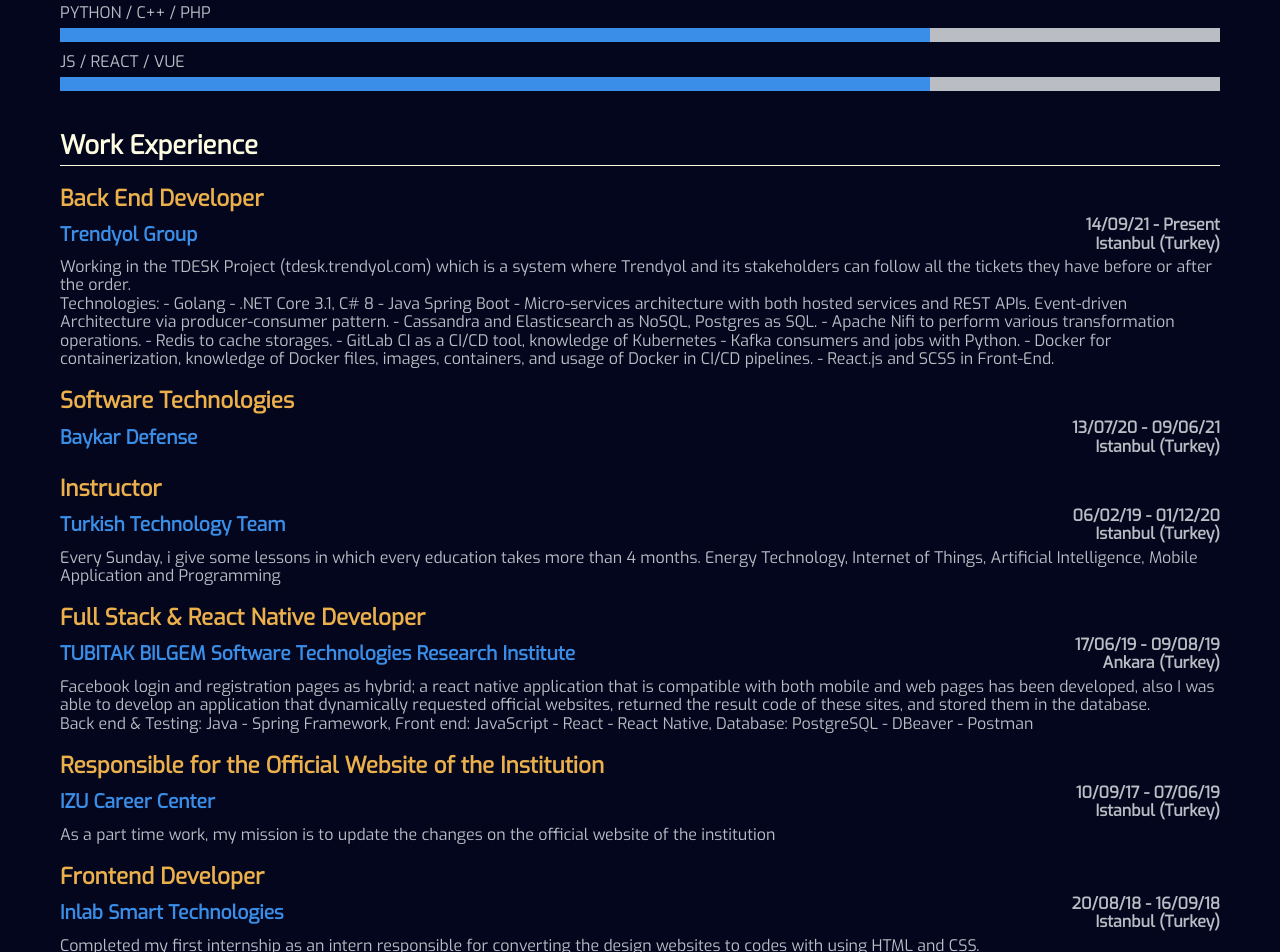
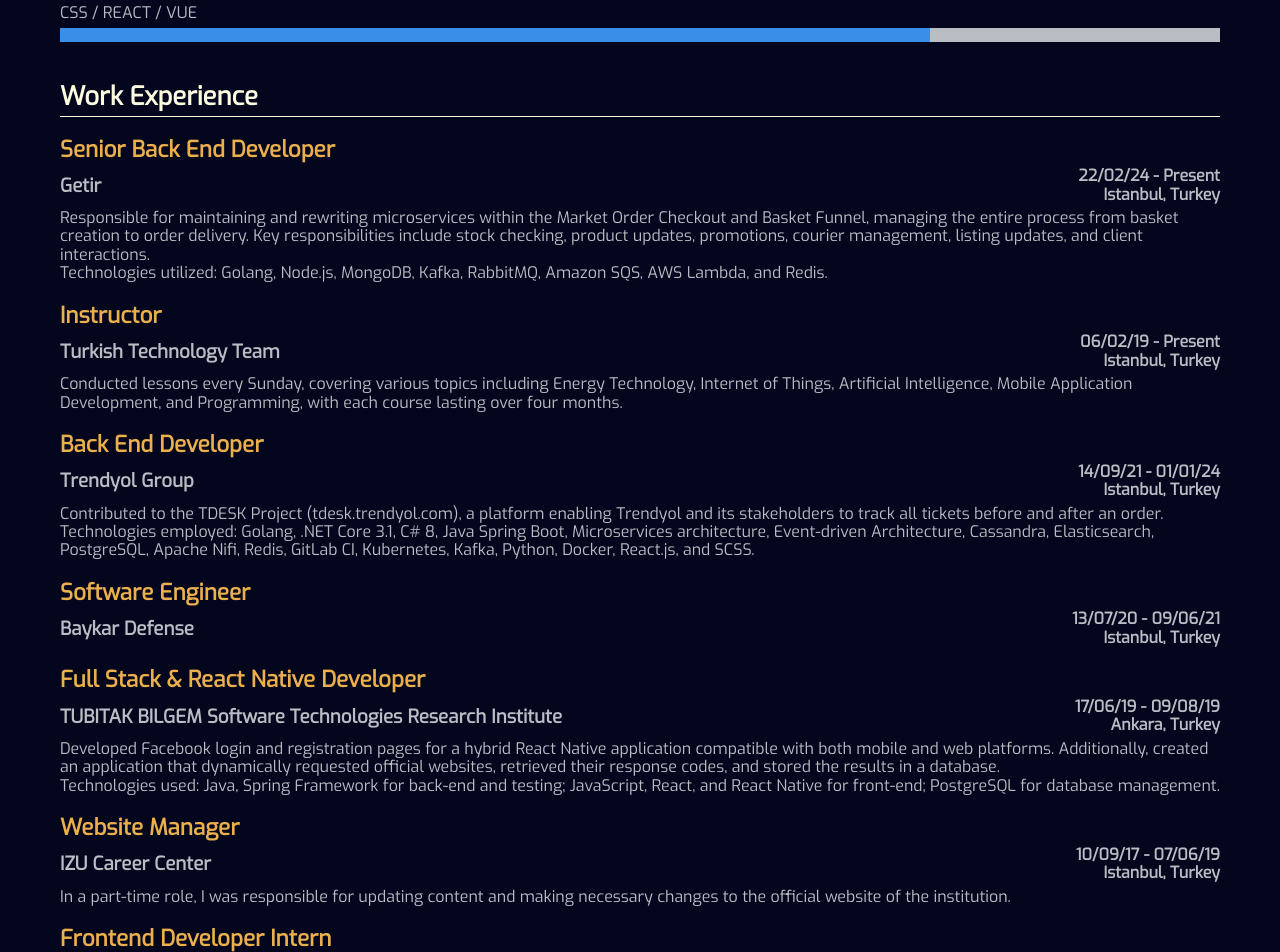
Before and after one commit to mustafaberat/personal-website-1, a Next.js app: page /resume in a window 1280 px wide. Shown: the part 400-1352 px from the top of the page. Built offline with nearby package versions, Linux system fonts and the light colour scheme.

Commit message:
update resume

```diff
--- a/components/resumeComps/Technologies.js
+++ b/components/resumeComps/Technologies.js
@@ -1,4 +1,23 @@
 import React from "react";
+
+const technologiesData = [
+  {
+    name: "Golang / C# / NodeJs / Java / Python",
+    levelClass: "technologies-lvl-in100",
+  },
+  {
+    name: "Elastic / Cassandra / MongoDB / PostgreSQL",
+    levelClass: "technologies-lvl-in100",
+  },
+  {
+    name: "Kafka / RabbitMQ / K8S",
+    levelClass: "technologies-lvl-in90",
+  },
+  {
+    name: "CSS / React / Vue",
+    levelClass: "technologies-lvl-in75",
+  },
+];
 
 const Technologies = () => {
   return (
@@ -6,37 +25,14 @@
       <h1 className="name-surname">Resume</h1>
       <div className="technologies-container">
         <h1 className="technologies-title">Technologies</h1>
-
-        <div className="technologies-point">Java / C# / Golang</div>
-
-        <div className="technologies-lvl">
-          <div className="technologies-lvl-in100"></div>
-        </div>
-
-        <div className="technologies-point">
-          Elastic / Cassandra / PostgreSQL
-        </div>
-
-        <div className="technologies-lvl">
-          <div className="technologies-lvl-in100"></div>
-        </div>
-
-        <div className="technologies-point">Nifi / Kafka / K8S</div>
-
-        <div className="technologies-lvl">
-          <div className="technologies-lvl-in80"></div>
-        </div>
-
-        <div className="technologies-point">Python / C++ / PHP</div>
-
-        <div className="technologies-lvl">
-          <div className="technologies-lvl-in75"></div>
-        </div>
-
-        <div className="technologies-point">JS / React / Vue</div>
-        <div className="technologies-lvl">
-          <div className="technologies-lvl-in75"></div>
-        </div>
+        {technologiesData.map((tech, index) => (
+          <div key={index}>
+            <div className="technologies-point">{tech.name}</div>
+            <div className="technologies-lvl">
+              <div className={tech.levelClass}></div>
+            </div>
+          </div>
+        ))}
       </div>
     </div>
   );
--- a/components/resumeComps/WorkExperience.js
+++ b/components/resumeComps/WorkExperience.js
@@ -1,4 +1,71 @@
 import React from "react";
+
+const workExperiences = [
+  {
+    title: "Senior Back End Developer",
+    company: "Getir",
+    date: "22/02/24 - Present",
+    location: "Istanbul, Turkey",
+    details: [
+      "Responsible for maintaining and rewriting microservices within the Market Order Checkout and Basket Funnel, managing the entire process from basket creation to order delivery. Key responsibilities include stock checking, product updates, promotions, courier management, listing updates, and client interactions.",
+      "Technologies utilized: Golang, Node.js, MongoDB, Kafka, RabbitMQ, Amazon SQS, AWS Lambda, and Redis.",
+    ],
+  },
+  {
+    title: "Instructor",
+    company: "Turkish Technology Team",
+    date: "06/02/19 - Present",
+    location: "Istanbul, Turkey",
+    details: [
+      "Conducted lessons every Sunday, covering various topics including Energy Technology, Internet of Things, Artificial Intelligence, Mobile Application Development, and Programming, with each course lasting over four months.",
+    ],
+  },
+  {
+    title: "Back End Developer",
+    company: "Trendyol Group",
+    date: "14/09/21 - 01/01/24",
+    location: "Istanbul, Turkey",
+    details: [
+      "Contributed to the TDESK Project (tdesk.trendyol.com), a platform enabling Trendyol and its stakeholders to track all tickets before and after an order.",
+      "Technologies employed: Golang, .NET Core 3.1, C# 8, Java Spring Boot, Microservices architecture, Event-driven Architecture, Cassandra, Elasticsearch, PostgreSQL, Apache Nifi, Redis, GitLab CI, Kubernetes, Kafka, Python, Docker, React.js, and SCSS.",
+    ],
+  },
+  {
+    title: "Software Engineer",
+    company: "Baykar Defense",
+    date: "13/07/20 - 09/06/21",
+    location: "Istanbul, Turkey",
+    details: [],
+  },
+  {
+    title: "Full Stack & React Native Developer",
+    company: "TUBITAK BILGEM Software Technologies Research Institute",
+    date: "17/06/19 - 09/08/19",
+    location: "Ankara, Turkey",
+    details: [
+      "Developed Facebook login and registration pages for a hybrid React Native application compatible with both mobile and web platforms. Additionally, created an application that dynamically requested official websites, retrieved their response codes, and stored the results in a database.",
+      "Technologies used: Java, Spring Framework for back-end and testing; JavaScript, React, and React Native for front-end; PostgreSQL for database management.",
+    ],
+  },
+  {
+    title: "Website Manager",
+    company: "IZU Career Center",
+    date: "10/09/17 - 07/06/19",
+    location: "Istanbul, Turkey",
+    details: [
+      "In a part-time role, I was responsible for updating content and making necessary changes to the official website of the institution.",
+    ],
+  },
+  {
+    title: "Frontend Developer Intern",
+    company: "Inlab Smart Technologies",
+    date: "20/08/18 - 16/09/18",
+    location: "Istanbul, Turkey",
+    details: [
+      "Completed my first internship, where I was tasked with converting design mockups into functional web pages using HTML and CSS.",
+    ],
+  },
+];
 
 const WorkExperience = () => {
   return (
@@ -7,117 +74,23 @@
         <h1 className="workexperience-title">Work Experience</h1>
       </section>
 
-      <section className="workexperience-container">
-        <h3 className="work-title">Back End Developer</h3>
-        <div className="work-subtitles">
-          <h3 className="work-companay">Trendyol Group</h3>
-          <div className="work-dateandlocation">
-            <h3 className="work-date">14/09/21 - Present</h3>
-            <h3 className="work-location">Istanbul (Turkey)</h3>
+      {workExperiences.map((experience, index) => (
+        <section className="workexperience-container" key={index}>
+          <h3 className="work-title">{experience.title}</h3>
+          <div className="work-subtitles">
+            <h3 className="work-company">{experience.company}</h3>
+            <div className="work-dateandlocation">
+              <h3 className="work-date">{experience.date}</h3>
+              <h3 className="work-location">{experience.location}</h3>
+            </div>
           </div>
-        </div>
-        <p className="work-details">
-          Working in the TDESK Project (tdesk.trendyol.com) which is a system
-          where Trendyol and its stakeholders can follow all the tickets they
-          have before or after the order.
-        </p>
-        <p className="work-details">
-          Technologies: - Golang - .NET Core 3.1, C# 8 - Java Spring Boot -
-          Micro-services architecture with both hosted services and REST APIs.
-          Event-driven Architecture via producer-consumer pattern. - Cassandra
-          and Elasticsearch as NoSQL, Postgres as SQL. - Apache Nifi to perform
-          various transformation operations. - Redis to cache storages. - GitLab
-          CI as a CI/CD tool, knowledge of Kubernetes - Kafka consumers and jobs
-          with Python. - Docker for containerization, knowledge of Docker files,
-          images, containers, and usage of Docker in CI/CD pipelines. - React.js
-          and SCSS in Front-End.
-        </p>
-      </section>
-
-      <section className="workexperience-container">
-        <h3 className="work-title">Software Technologies</h3>
-        <div className="work-subtitles">
-          <h3 className="work-companay">Baykar Defense</h3>
-          <div className="work-dateandlocation">
-            <h3 className="work-date">13/07/20 - 09/06/21</h3>
-            <h3 className="work-location">Istanbul (Turkey)</h3>
-          </div>
-        </div>
-        <p className="work-details"></p>
-      </section>
-
-      <section className="workexperience-container">
-        <h3 className="work-title">Instructor</h3>
-        <div className="work-subtitles">
-          <h3 className="work-companay">Turkish Technology Team</h3>
-          <div className="work-dateandlocation">
-            <h3 className="work-date">06/02/19 - 01/12/20</h3>
-            <h3 className="work-location">Istanbul (Turkey)</h3>
-          </div>
-        </div>
-        <p className="work-details">
-          Every Sunday, i give some lessons in which every education takes more
-          than 4 months. Energy Technology, Internet of Things, Artificial
-          Intelligence, Mobile Application and Programming
-        </p>
-      </section>
-
-      <section className="workexperience-container">
-        <h3 className="work-title">Full Stack & React Native Developer</h3>
-        <div className="work-subtitles">
-          <h3 className="work-companay">
-            TUBITAK BILGEM Software Technologies Research Institute
-          </h3>
-          <div className="work-dateandlocation">
-            <h3 className="work-date">17/06/19 - 09/08/19</h3>
-            <h3 className="work-location">Ankara (Turkey)</h3>
-          </div>
-        </div>
-        <p className="work-details">
-          Facebook login and registration pages as hybrid; a react native
-          application that is compatible with both mobile and web pages has been
-          developed, also I was able to develop an application that dynamically
-          requested official websites, returned the result code of these sites,
-          and stored them in the database.
-        </p>
-        <p className="work-details">
-          <label>Back end & Testing: Java - Spring Framework</label>
-          <label>, Front end: JavaScript - React - React Native</label>
-          <label>, Database: PostgreSQL - DBeaver - Postman</label>
-        </p>
-      </section>
-
-      <section className="workexperience-container">
-        <h3 className="work-title">
-          Responsible for the Official Website of the Institution
-        </h3>
-        <div className="work-subtitles">
-          <h3 className="work-companay">IZU Career Center</h3>
-          <div className="work-dateandlocation">
-            <h3 className="work-date">10/09/17 - 07/06/19</h3>
-            <h3 className="work-location">Istanbul (Turkey)</h3>
-          </div>
-        </div>
-        <p className="work-details">
-          As a part time work, my mission is to update the changes on the
-          official website of the institution
-        </p>
-      </section>
-
-      <section className="workexperience-container">
-        <h3 className="work-title">Frontend Developer</h3>
-        <div className="work-subtitles">
-          <h3 className="work-companay">Inlab Smart Technologies</h3>
-          <div className="work-dateandlocation">
-            <h3 className="work-date">20/08/18 - 16/09/18</h3>
-            <h3 className="work-location">Istanbul (Turkey)</h3>
-          </div>
-        </div>
-        <p className="work-details">
-          Completed my first internship as an intern responsible for converting
-          the design websites to codes with using HTML and CSS.
-        </p>
-      </section>
+          {experience.details.map((detail, i) => (
+            <p className="work-details" key={i}>
+              {detail}
+            </p>
+          ))}
+        </section>
+      ))}
     </div>
   );
 };
--- a/package.json
+++ b/package.json
@@ -9,7 +9,7 @@
     "lint": "next lint"
   },
   "dependencies": {
-    "next": "9.3.1",
+    "next": "^15.0.2",
     "react": "latest",
     "react-dom": "latest"
   }
--- a/styles/technologies.css
+++ b/styles/technologies.css
@@ -37,8 +37,8 @@
   background-color: var(--blue);
 }
 
-.technologies-lvl-in80 {
-  width: 80%;
+.technologies-lvl-in90 {
+  width: 90%;
   background-color: var(--blue);
 }
 
```
Also changed, not shown: components/MailForHomePage.js (+8 -6 lines), components/SocialMedia.js (+47 -22 lines), components/headerComponent.js (+8 -10 lines), 2 other files (tests, documents, lock files or other folders).
